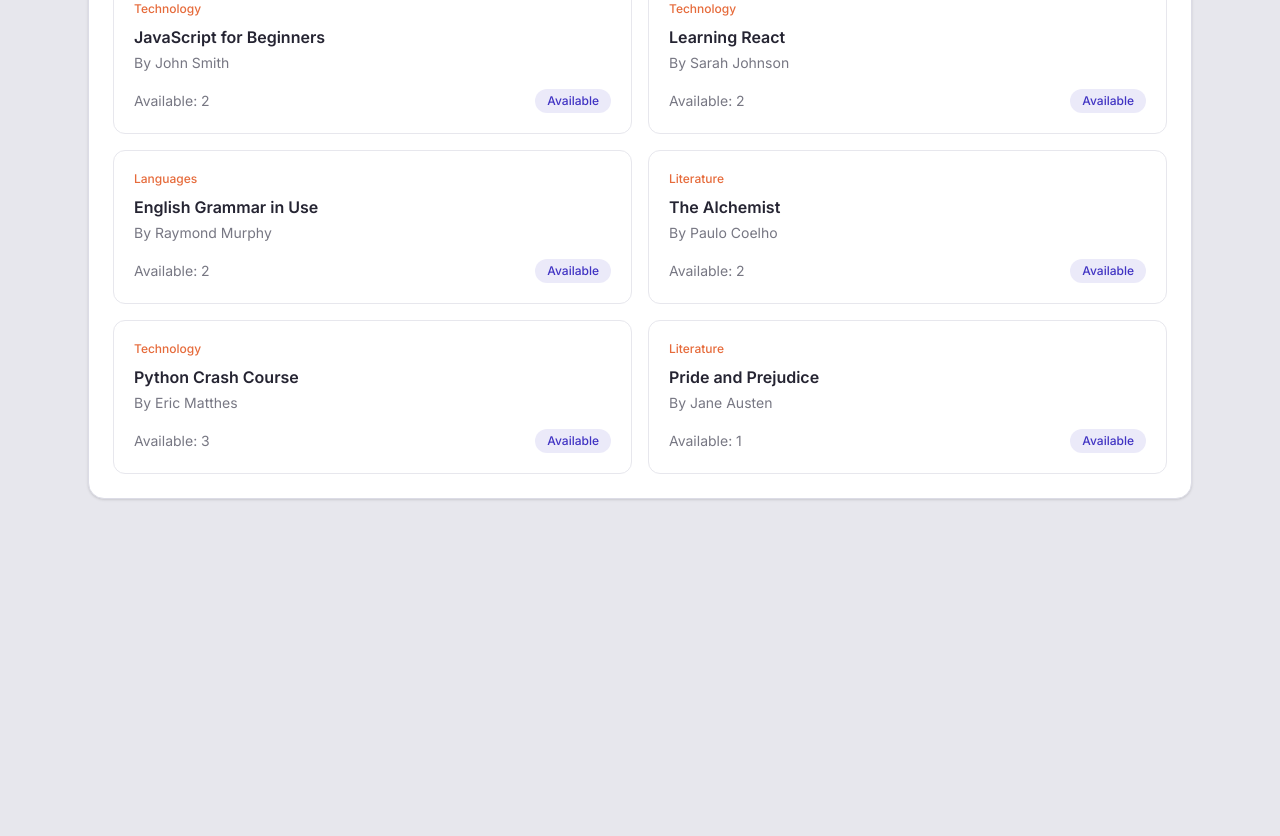
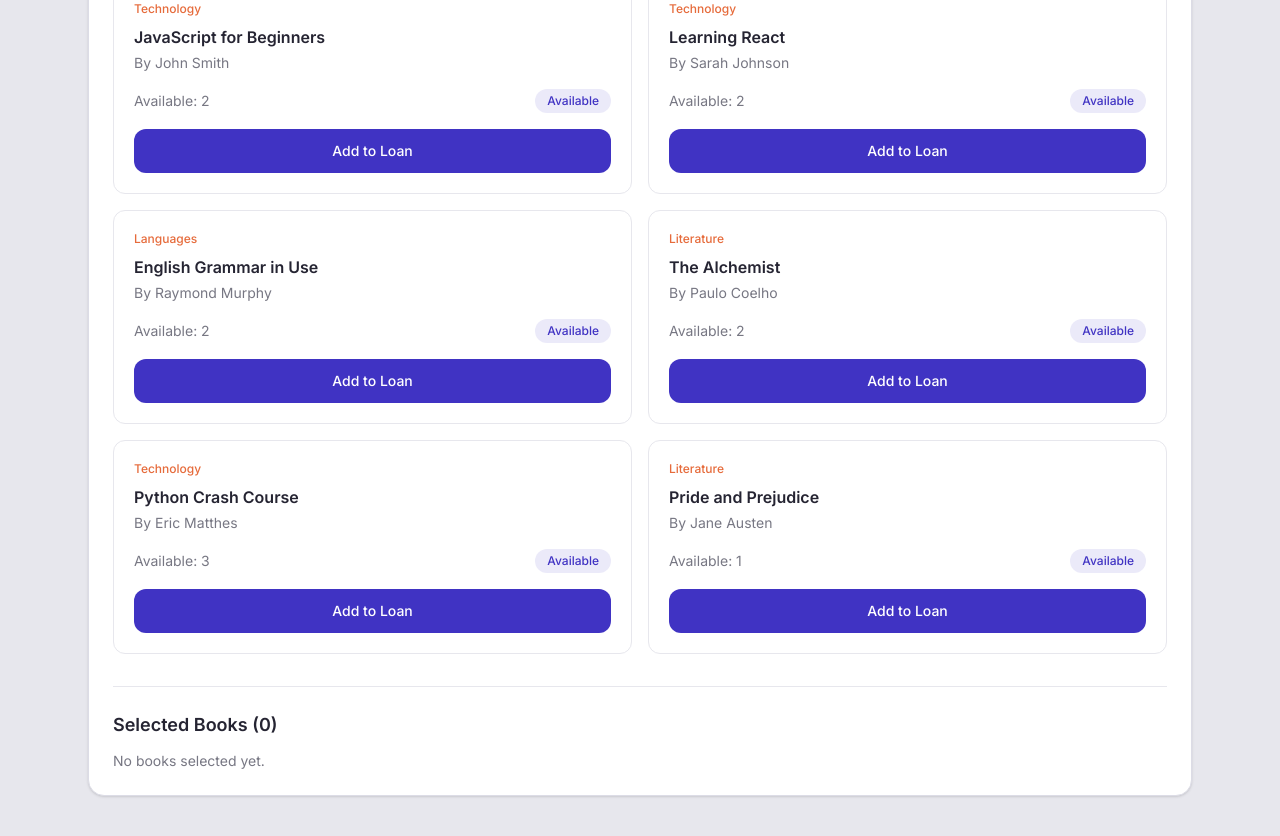
Before and after one commit to aminrasooli2007-svg/library-loan-desk, a React (Vite) app: page /loans in a window 1280 px wide. Shown: the part 560-1396 px from the top of the page. Before the commit the page ends 1107 px from the top, so only its background shows below. Built offline with nearby package versions, Linux system fonts and the light colour scheme.

Commit message:
Add book selection to Loan Desk

```diff
--- a/src/pages/LoanDesk.jsx
+++ b/src/pages/LoanDesk.jsx
@@ -1,5 +1,10 @@
+
+import { useState } from "react";
 import { initialBooks } from "../data/books";
+
 function LoanDesk() {
+  const [selectedBooks, setSelectedBooks] = useState([]);
+
   return (
     <main className="mx-auto min-h-screen max-w-6xl px-6 py-12">
       <section className="mb-8">
@@ -42,7 +47,6 @@
         </div>
       </section>
 
-
       <section className="mt-8 rounded-2xl border border-[#DCDCE6] bg-white p-6 shadow-sm">
         <div className="mb-6">
           <h2 className="text-lg font-semibold text-[#252432]">
@@ -56,7 +60,12 @@
 
         <div className="grid grid-cols-1 gap-4 md:grid-cols-2">
           {initialBooks.map((book) => {
-      const availableCopies = book.totalCopies - book.borrowedCopies;
+            const availableCopies =
+              book.totalCopies - book.borrowedCopies;
+
+            const isSelected = selectedBooks.some(
+              (selectedBook) => selectedBook.id === book.id
+            );
 
             return (
               <div
@@ -90,12 +99,51 @@
                     {availableCopies > 0 ? "Available" : "Unavailable"}
                   </span>
                 </div>
+
+                <button
+                  type="button"
+                  disabled={availableCopies === 0 || isSelected}
+                  onClick={() =>
+                    setSelectedBooks([...selectedBooks, book])
+                  }
+                  className="mt-4 w-full rounded-xl bg-[#4033C3] px-4 py-3 text-sm font-medium text-white transition hover:bg-[#3328A0] disabled:cursor-not-allowed disabled:bg-[#E7E7ED] disabled:text-[#777783]"
+                >
+                  {isSelected ? "Added to Loan" : "Add to Loan"}
+                </button>
               </div>
             );
           })}
         </div>
+
+        <div className="mt-8 border-t border-[#E7E7ED] pt-6">
+          <h2 className="text-lg font-semibold text-[#252432]">
+            Selected Books ({selectedBooks.length})
+          </h2>
+
+          {selectedBooks.length === 0 ? (
+            <p className="mt-3 text-sm text-[#777783]">
+              No books selected yet.
+            </p>
+          ) : (
+            <div className="mt-4 space-y-3">
+              {selectedBooks.map((book) => (
+                <div
+                  key={book.id}
+                  className="rounded-xl border border-[#E7E7ED] p-4"
+                >
+                  <p className="font-medium text-[#252432]">
+                    {book.title}
+                  </p>
+
+                  <p className="mt-1 text-sm text-[#777783]">
+                    {book.author}
+                  </p>
+                </div>
+              ))}
+            </div>
+          )}
+        </div>
       </section>
-
     </main>
   );
 }
```
Lines whose indentation alone changed are shown as unchanged.
